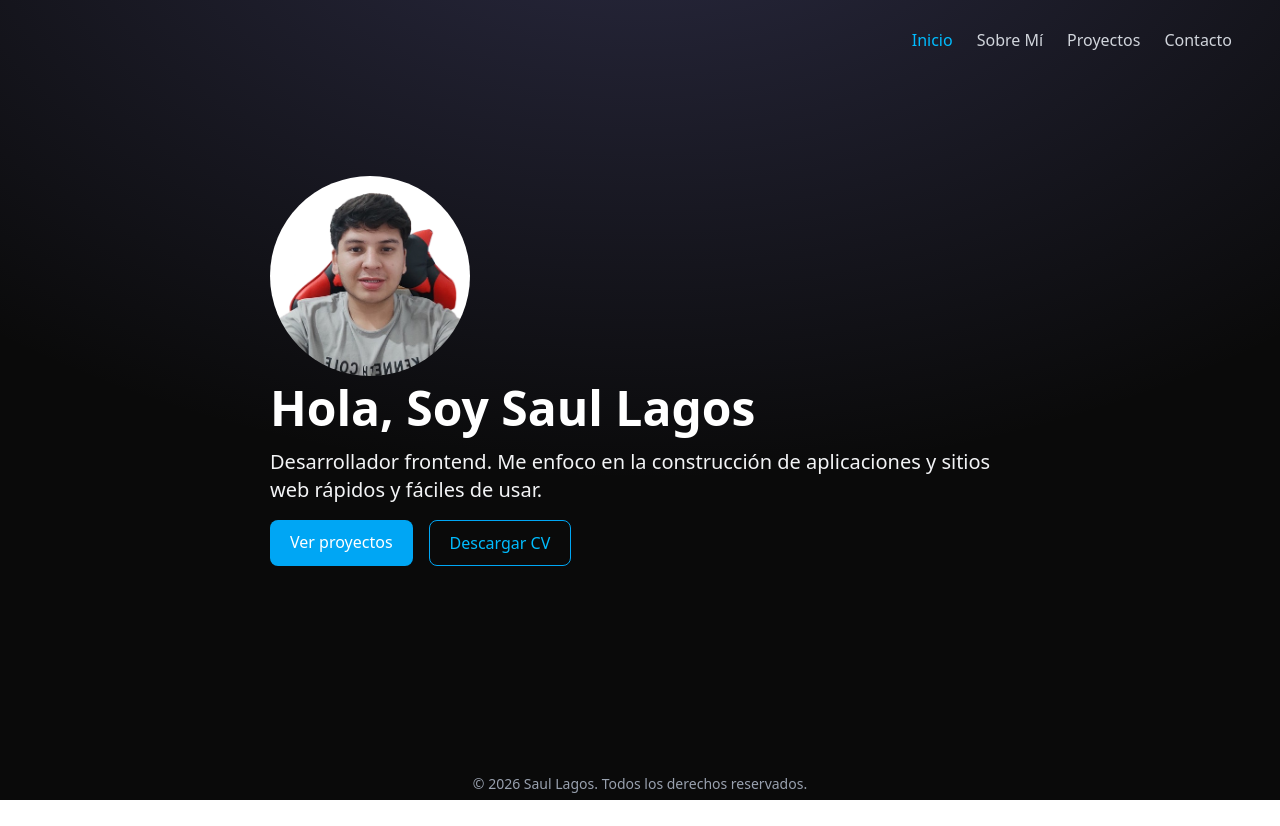
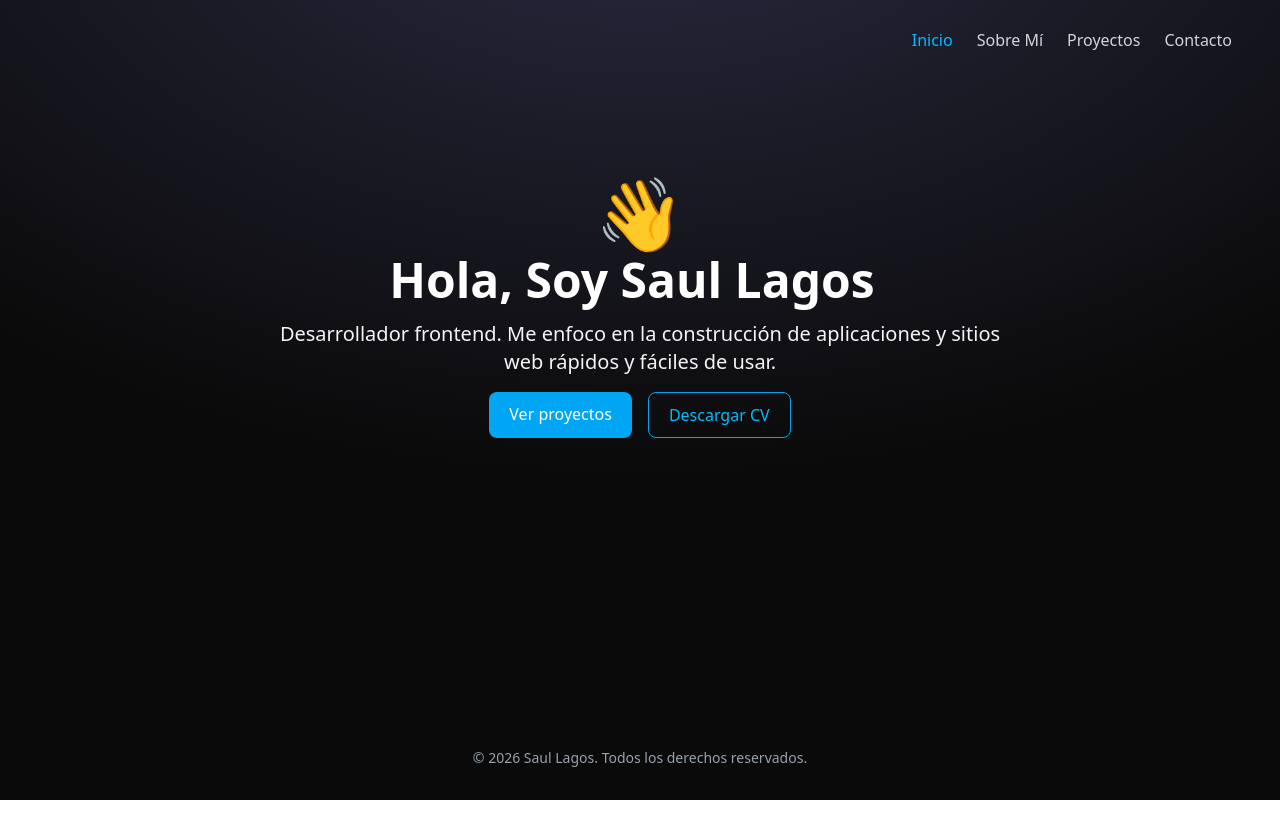
Before and after one commit to Saulagosx91/personal-portfolio, an Astro site: page / in a window 1280 px wide. After the commit the page ends 800 px from the top, so only its background shows below. Built offline with nearby package versions, Linux system fonts and the light colour scheme; Astro itself is replaced by a stand-in of ours.

```diff
--- a/src/components/Header.astro
+++ b/src/components/Header.astro
@@ -1,7 +1,4 @@
 ---
-import { Image } from "astro:assets";
-import avatar from "../assets/avatar.png";
-
 const path = Astro.url.pathname;
 const isActive = (href: string) =>
   href === "/" ? path === "/" : path.startsWith(href);
--- a/src/data/skills.ts
+++ b/src/data/skills.ts
@@ -45,6 +45,7 @@ export const skillGroups: SkillGroup[] = [
     category: 'Bases de datos / Escritorio',
     items: [
       { name: 'MySQL', icon: 'mysql' },
+      { name: 'PostgreSQL', icon: 'postgresql' },
       { name: 'C#', icon: 'csharp' },
     ]
   }
--- a/src/pages/index.astro
+++ b/src/pages/index.astro
@@ -1,21 +1,15 @@
 ---
-import { Image } from "astro:assets";
 import Layout from "../layouts/Layout.astro";
-import avatarImage from "../assets/avatar.png";
 import { site } from "../data/site";
 ---
 
 <Layout title={site.title} description={site.description}>
   <section
-    class="w-full mx-auto lg:w-[740px] py-44 flex flex-col gap-4"
+    class="w-full mx-auto lg:w-[740px] py-44 flex flex-col items-center gap-4 text-center"
     data-animate
   >
-    <Image
-      src={avatarImage}
-      alt="Foto de Saul Lagos"
-      class:list={"rounded-full h-50 w-50 object-cover"}
-    />
-    <div class="flex gap-4 items-center flex-wrap">
+    <span class="text-7xl leading-none" aria-hidden="true">👋</span>
+    <div class="flex gap-4 items-center justify-center flex-wrap">
       <h1 class="text-white text-5xl font-bold -mt-2">Hola, Soy Saul Lagos</h1>
       <a
         href="https://www.linkedin.com/in/saul-lagos-9aab41267/"
@@ -27,7 +21,7 @@ import { site } from "../data/site";
     <h2 class="text-xl">
       Desarrollador frontend. Me enfoco en la construcción de aplicaciones y sitios web rápidos y fáciles de usar.
     </h2>
-    <div class="flex gap-4 flex-wrap">
+    <div class="flex gap-4 justify-center flex-wrap">
       <a
         href="/projects"
         class="px-5 py-2.5 rounded-lg bg-sky-500 text-white font-medium hover:bg-sky-400 transition-colors"
```
Also changed, not shown: src/components/Icon.astro (+1 -0 lines), 1 other file.
